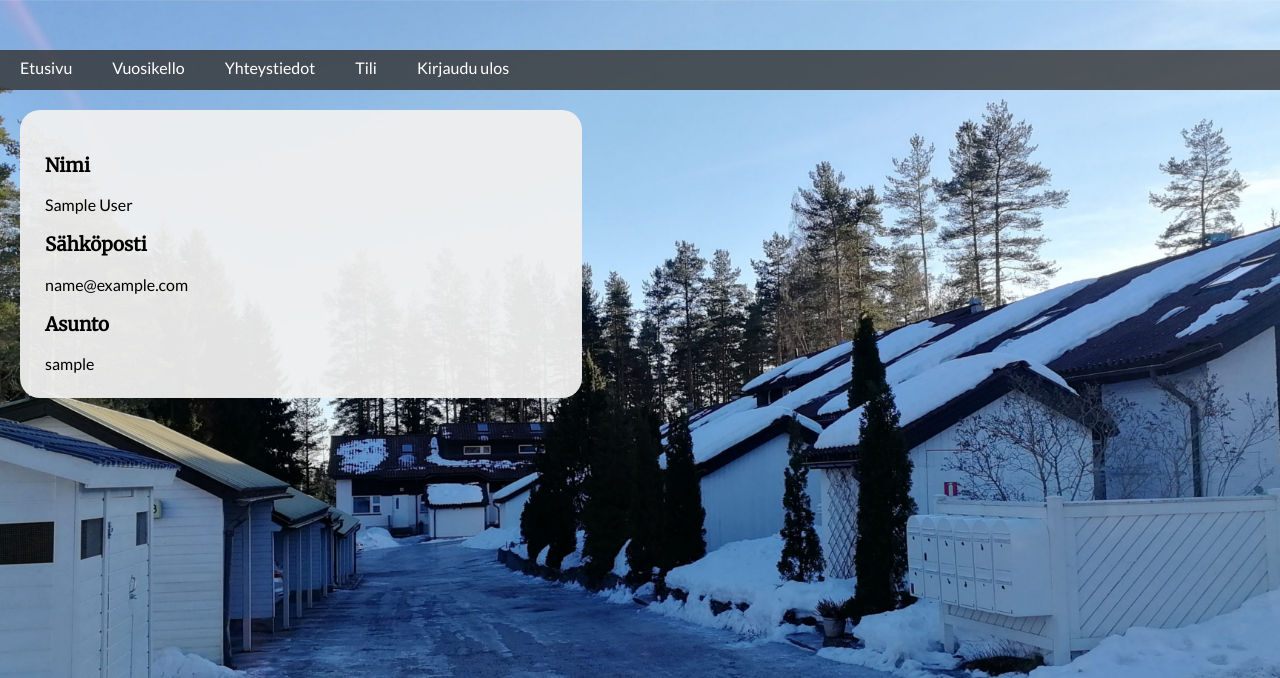
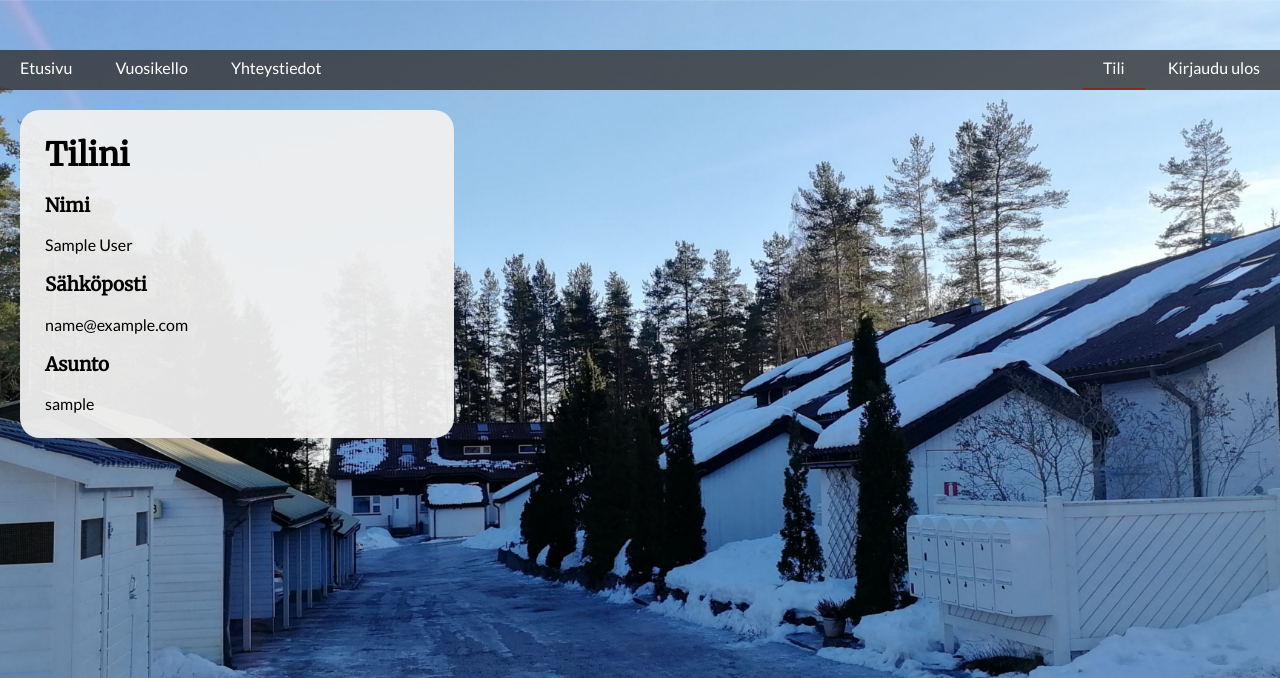
Before and after one commit to Zigelzi/Hakulintie, a Flask app: page /tili in a window 1280 px wide. Shown: the top 678 px of the page. Run offline with Flask 2, Linux system fonts and the light colour scheme; the visitor is signed in with stand-in values (Sample User, id 1); data comes from the database, SQL or seed files in the repository.

Commit message:
Changed nav to split into left and right parts

```diff
--- a/hakulintie/routes.py
+++ b/hakulintie/routes.py
@@ -78,4 +78,4 @@ def kirjaudu_ulos():
 # login_required decorator used to show that this page requires logged in user. Configuration in __init__.py
 @login_required
 def tili():
-    return render_template('tili.html', title='Tilini')
+    return render_template('tili.html', title='Tilini', active='tili')
--- a/hakulintie/static/css/style.css
+++ b/hakulintie/static/css/style.css
@@ -50,15 +50,15 @@ Class selectors
     margin-top: 50px;
     height: 40px;
     line-height: 36px;
-    background:rgba(50, 50, 50, 0.8)
+    background:rgba(50, 50, 50, 0.8);
 }
 .nav ul {
-    display: flex;
-    flex-flow: row wrap;
-    justify-content: flex-start;
     list-style-type: none;
     margin: 0;
     padding: 0 0;
+    display: flex;
+    flex-flow: row wrap;
+    justify-content: space-between;
 }
 
 .nav li {
@@ -66,6 +66,7 @@ Class selectors
     height: 38px;
     padding: 0 20px;
 }
+
 .nav a {
     text-decoration: none;
     color: white;
@@ -76,6 +77,11 @@ Class selectors
     margin-bottom: -2px;
 }
 
+.nav-left,
+.nav-right {
+    display: inline-block;
+}
+
 .active-nav {
     border-bottom:2px solid #7b2d26;
 }
@@ -83,10 +89,14 @@ Class selectors
 .flex-container {
     display: flex;
     flex-flow: row wrap;
+}
+
+.flex-start {
     justify-content: flex-start;
 }
 
 .box {
+    min-width: 30%;
     max-width: 40%;
     background-color: rgba(240, 240, 240, 0.95); /* HEX: #F0F0F0 */
     border-radius: 20px;
--- a/hakulintie/templates/layout.html
+++ b/hakulintie/templates/layout.html
@@ -16,7 +16,8 @@
     </head>
     <body>
         <nav class="nav">
-            <ul>
+            <ul class="nav-left">
+                <div class="nav-left">
                     <li class="{% if active=='index' %}active-nav{% endif %}">
                         <a href="{{ url_for('index') }}">Etusivu</a>
                     </li>
@@ -26,22 +27,26 @@
                     <li class="{% if active=='yhteystiedot' %}active-nav{% endif %}">
                         <a href="{{ url_for('yhteystiedot') }}">Yhteystiedot</a>
                     </li>
+                </div>
+                <div class="nav-right">
                     {% if current_user.is_authenticated %}
-                <li class="">
+                    <li class=" {% if active=='tili' %}active-nav{% endif %}">
                         <a href="{{ url_for('tili') }}">Tili</a>
                     </li>
-                <li class="">
+                    <li >
                         <a href="{{ url_for('kirjaudu_ulos') }}">Kirjaudu ulos</a>
                     </li>
                     {% else %}
-                <li class="{% if active=='kirjaudu' %}active-nav{% endif %}">
+                    <li class=" {% if active=='kirjaudu' %}active-nav{% endif %}">
                         <a href="{{ url_for('kirjaudu') }}">Kirjaudu</a>
                     </li>
-                <li class="{% if active=='rekisteroidy' %}active-nav{% endif %}">
+                    <li class=" {% if active=='rekisteroidy' %}active-nav{% endif %}">
                         <a href="{{ url_for('rekisteroidy') }}">Rekisteröidy</a>
                     </li>
                     {% endif %}
+                </div>
             </ul>
+
         </nav>
 
         {% with messages = get_flashed_messages(with_categories=true) %}
--- a/hakulintie/templates/rekisteroidy.html
+++ b/hakulintie/templates/rekisteroidy.html
@@ -2,7 +2,7 @@
 
 {% block content %}
 
-<div class="flex-container">
+<div class="flex-container flex-start">
     <div class="box">
         <form action="" method="POST">
             {{ form.hidden_tag() }}
--- a/hakulintie/templates/tili.html
+++ b/hakulintie/templates/tili.html
@@ -1,7 +1,11 @@
 {% extends "layout.html" %}
 
 {% block content %}
+<div class="flex-container flex-start">
     <div class="box">
+        <h1 class="h1-content">
+            Tilini
+        </h1>
         <div>
             <h3>
                 Nimi
@@ -27,6 +31,7 @@
             </p>
         </div>
     </div>
+</div>
 
 
 {% endblock %}
--- a/hakulintie/templates/vuosikello.html
+++ b/hakulintie/templates/vuosikello.html
@@ -2,7 +2,7 @@
 
 {% block content %}
 
-<div class="flex-container">
+<div class="flex-container flex-start">
     <div class="box">
         <h1 class="h1-content">
         Vuosikello
--- a/hakulintie/templates/yhteystiedot.html
+++ b/hakulintie/templates/yhteystiedot.html
@@ -1,7 +1,7 @@
 {% extends "layout.html" %}
 
 {% block content %}
-<div class="flex-container">
+<div class="flex-container flex-start">
     <div class="box">
         <h1 class="h1-content">
         Yhteystiedot
```
Lines whose indentation alone changed are shown as unchanged.
